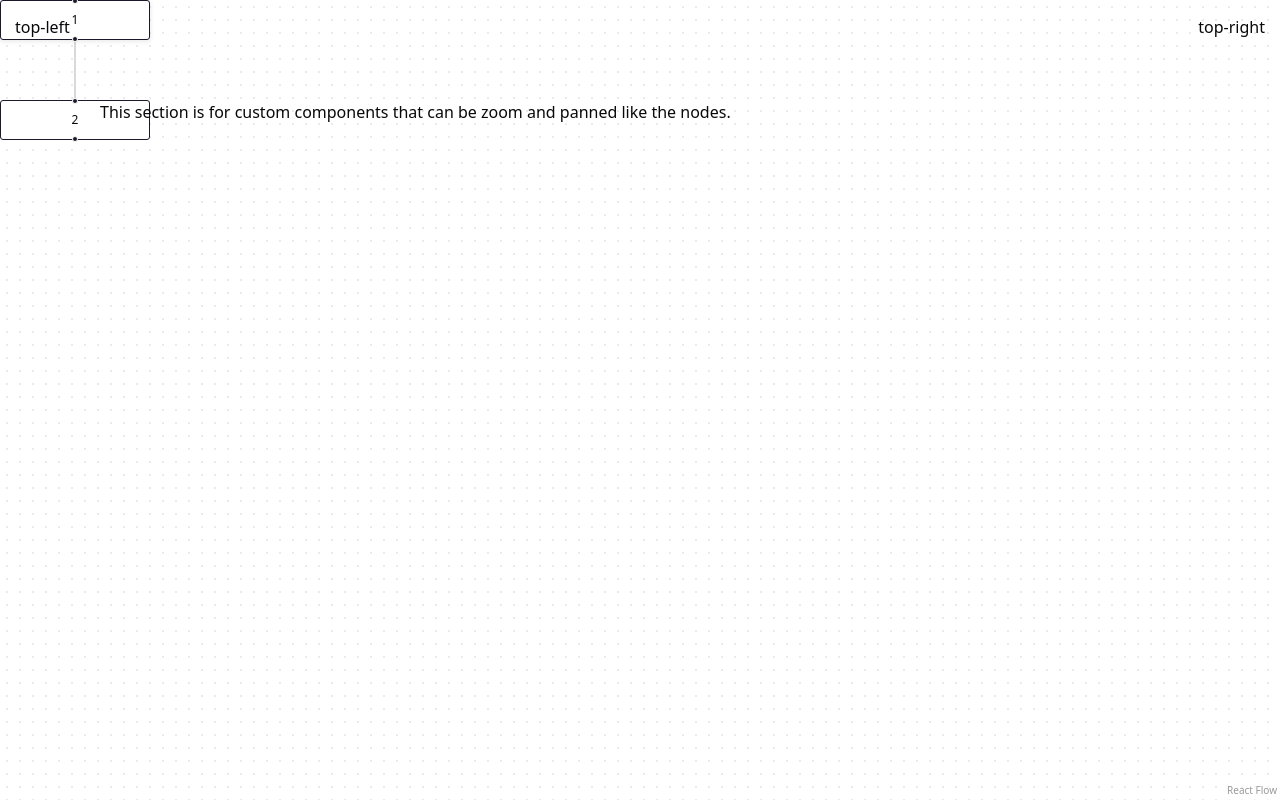
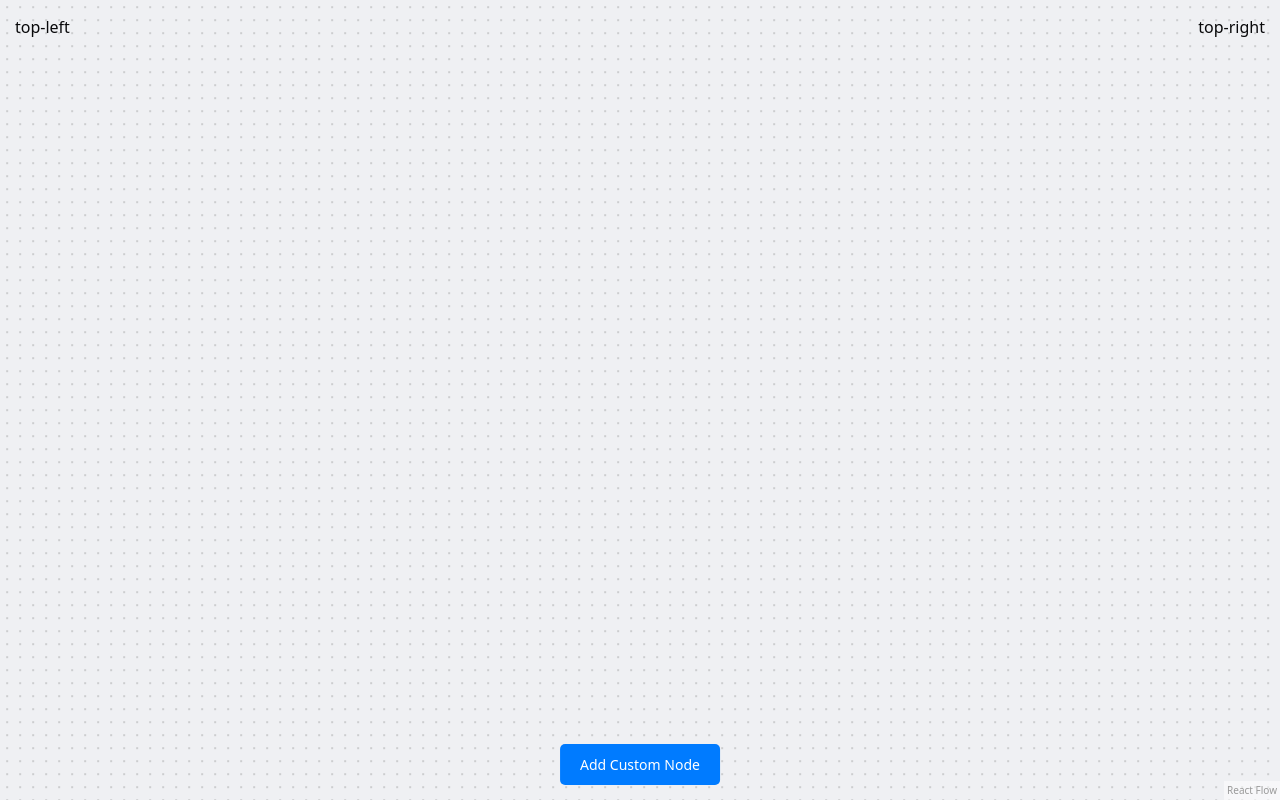
Before and after one commit to keplar-404/aiImageWorflow, a Next.js app: page /workflow_alpha/1 in a window 1280 px wide. Built offline with nearby package versions, Linux system fonts and the light colour scheme.

Commit message:
custom test node created successfully

```diff
--- a/src/app/(dashboard)/workflow_alpha/[slug]/page.tsx
+++ b/src/app/(dashboard)/workflow_alpha/[slug]/page.tsx
@@ -1,72 +1,74 @@
 "use client";
-import React, { useCallback } from "react";
+import React, { useMemo, useCallback } from "react";
 import {
   ReactFlow,
-  MiniMap,
-  Controls,
   Background,
   useNodesState,
-  useEdgesState,
-  addEdge,
+  BackgroundVariant,
+  Node,
   Panel,
-  Connection,
-  BackgroundVariant,
-  ViewportPortal,
 } from "@xyflow/react";
 
 import "@xyflow/react/dist/style.css";
 import "./style.css";
+import NavBar from "../../../../components/workflow/NavBar";
+import CustomNode from "@/components/workflow/customNode";
 
-const initialNodes = [
-  { id: "1", position: { x: 0, y: 0 }, data: { label: "1" } },
-  { id: "2", position: { x: 0, y: 100 }, data: { label: "2" } },
-];
-const initialEdges = [{ id: "e1-2", source: "1", target: "2" }];
+const initialNodes: Node[] = [];
 
 export default function App() {
   const [nodes, setNodes, onNodesChange] = useNodesState(initialNodes);
-  const [edges, setEdges, onEdgesChange] = useEdgesState(initialEdges);
 
-  const onConnect = useCallback(
-    (params: Connection) => setEdges((eds) => addEdge(params, eds)),
-    [setEdges]
+  const nodeTypes = useMemo(
+    () => ({
+      customNode: CustomNode,
+    }),
+    []
   );
+
+  const addNode = useCallback(() => {
+    const newNode: Node = {
+      id: `node-${Date.now()}`,
+      type: "customNode",
+      position: {
+        x: Math.random() * 300,
+        y: Math.random() * 300,
+      },
+      data: { value: Math.floor(Math.random() * 1000) },
+    };
+    setNodes((nds) => [...nds, newNode]);
+  }, [setNodes]);
 
   return (
     <div style={{ width: "100vw", height: "100vh" }}>
       <ReactFlow
         nodes={nodes}
-        edges={edges}
         onNodesChange={onNodesChange}
-        onEdgesChange={onEdgesChange}
-        onConnect={onConnect}
-        // panOnScroll={true}
+        nodeTypes={nodeTypes}
+        panOnScroll={true}
         selectionOnDrag={true}
-        // panOnDrag={false}
-        style={{ cursor: "default" }}
+        panOnDrag={[1, 2]}
+        minZoom={0.3} // Minimum zoom level (10%)
       >
-        <Panel position="top-left">top-left</Panel>
-
-        <Panel position="top-right">top-right</Panel>
-
-
-
-    <ViewportPortal>
-      <div
-        style={{ transform: 'translate(100px, 100px)', position: 'absolute' }}
-      >
-       This section is for custom components that can be zoom and panned like the nodes.
-      </div>
-    </ViewportPortal>
-
-
-        <Background
-          variant={BackgroundVariant.Dots}
-          gap={13}
-          size={1}
-          color=""
-        />
-
+        <NavBar />
+        <Background variant={BackgroundVariant.Dots} gap={13} size={1.3} color="gray" bgColor="#EFF0F3"/>
+        <Panel position="bottom-center">
+          <button
+            onClick={addNode}
+            style={{
+              padding: "10px 20px",
+              backgroundColor: "#007bff",
+              color: "white",
+              border: "none",
+              borderRadius: "5px",
+              cursor: "pointer",
+              fontSize: "14px",
+              fontWeight: "500",
+            }}
+          >
+            Add Custom Node
+          </button>
+        </Panel>
       </ReactFlow>
     </div>
   );
--- a/src/app/(dashboard)/workflow_alpha/[slug]/style.css
+++ b/src/app/(dashboard)/workflow_alpha/[slug]/style.css
@@ -0,0 +1,62 @@
+/* Override cursor for nodes and interactive elements to default */
+.react-flow__node {
+  cursor: default !important;
+}
+
+.react-flow__handle {
+  cursor: default !important;
+}
+
+.react-flow__edge {
+  cursor: default !important;
+}
+
+.react-flow__edge-path {
+  cursor: default !important;
+}
+
+.react-flow__connection-line {
+  cursor: default !important;
+}
+
+.react-flow__selection {
+  cursor: default !important;
+}
+
+/* Keep default cursor on hover for nodes and handles */
+.react-flow__node:hover {
+  cursor: default !important;
+}
+
+.react-flow__handle:hover {
+  cursor: default !important;
+}
+
+.react-flow__edge:hover {
+  cursor: default !important;
+}
+
+/* Allow natural panning cursors for canvas - DO NOT override these */
+/* .react-flow__pane - let this use its natural cursor behavior */
+/* .react-flow__pane.panning - let this show grabbing cursor */
+/* .react-flow__pane--panning - let this show grabbing cursor */
+
+/* Override cursor for minimap if you add it later */
+.react-flow__minimap {
+  cursor: default !important;
+}
+
+.react-flow__pane.panning{
+    cursor: grab !important;
+}
+.react-flow__pane--panning{
+    cursor: grabbing !important;
+}
+
+.react-flow__pane {
+  cursor: default !important;
+}
+
+.react-flow__minimap-mask {
+  cursor: default !important;
+}
--- /dev/null
+++ b/src/components/ui/card.tsx
@@ -0,0 +1,92 @@
+import * as React from "react"
+
+import { cn } from "@/lib/utils"
+
+function Card({ className, ...props }: React.ComponentProps<"div">) {
+  return (
+    <div
+      data-slot="card"
+      className={cn(
+        "bg-card text-card-foreground flex flex-col gap-6 rounded-xl border py-6 shadow-sm",
+        className
+      )}
+      {...props}
+    />
+  )
+}
+
+function CardHeader({ className, ...props }: React.ComponentProps<"div">) {
+  return (
+    <div
+      data-slot="card-header"
+      className={cn(
+        "@container/card-header grid auto-rows-min grid-rows-[auto_auto] items-start gap-1.5 px-6 has-data-[slot=card-action]:grid-cols-[1fr_auto] [.border-b]:pb-6",
+        className
+      )}
+      {...props}
+    />
+  )
+}
+
+function CardTitle({ className, ...props }: React.ComponentProps<"div">) {
+  return (
+    <div
+      data-slot="card-title"
+      className={cn("leading-none font-semibold", className)}
+      {...props}
+    />
+  )
+}
+
+function CardDescription({ className, ...props }: React.ComponentProps<"div">) {
+  return (
+    <div
+      data-slot="card-description"
+      className={cn("text-muted-foreground text-sm", className)}
+      {...props}
+    />
+  )
+}
+
+function CardAction({ className, ...props }: React.ComponentProps<"div">) {
+  return (
+    <div
+      data-slot="card-action"
+      className={cn(
+        "col-start-2 row-span-2 row-start-1 self-start justify-self-end",
+        className
+      )}
+      {...props}
+    />
+  )
+}
+
+function CardContent({ className, ...props }: React.ComponentProps<"div">) {
+  return (
+    <div
+      data-slot="card-content"
+      className={cn("px-6", className)}
+      {...props}
+    />
+  )
+}
+
+function CardFooter({ className, ...props }: React.ComponentProps<"div">) {
+  return (
+    <div
+      data-slot="card-footer"
+      className={cn("flex items-center px-6 [.border-t]:pt-6", className)}
+      {...props}
+    />
+  )
+}
+
+export {
+  Card,
+  CardHeader,
+  CardFooter,
+  CardTitle,
+  CardAction,
+  CardDescription,
+  CardContent,
+}
--- a/src/components/ui/input.tsx
+++ b/src/components/ui/input.tsx
@@ -9,7 +9,7 @@ function Input({ className, type, ...props }: React.ComponentProps<"input">) {
       data-slot="input"
       className={cn(
         "file:text-foreground placeholder:text-muted-foreground selection:bg-primary selection:text-primary-foreground dark:bg-input/30 border-input flex h-9 w-full min-w-0 rounded-md border bg-transparent px-3 py-1 text-base shadow-xs transition-[color,box-shadow] outline-none file:inline-flex file:h-7 file:border-0 file:bg-transparent file:text-sm file:font-medium disabled:pointer-events-none disabled:cursor-not-allowed disabled:opacity-50 md:text-sm",
-        "focus-visible:border-ring focus-visible:ring-ring/50 focus-visible:ring-[3px]",
+        "focus-visible:border-ring focus-visible:ring-ring/50 focus-visible:ring-[0px]",
         "aria-invalid:ring-destructive/20 dark:aria-invalid:ring-destructive/40 aria-invalid:border-destructive",
         className
       )}
--- /dev/null
+++ b/src/components/ui/label.tsx
@@ -0,0 +1,24 @@
+"use client"
+
+import * as React from "react"
+import * as LabelPrimitive from "@radix-ui/react-label"
+
+import { cn } from "@/lib/utils"
+
+function Label({
+  className,
+  ...props
+}: React.ComponentProps<typeof LabelPrimitive.Root>) {
+  return (
+    <LabelPrimitive.Root
+      data-slot="label"
+      className={cn(
+        "flex items-center gap-2 text-sm leading-none font-medium select-none group-data-[disabled=true]:pointer-events-none group-data-[disabled=true]:opacity-50 peer-disabled:cursor-not-allowed peer-disabled:opacity-50",
+        className
+      )}
+      {...props}
+    />
+  )
+}
+
+export { Label }
--- /dev/null
+++ b/src/components/ui/textarea.tsx
@@ -0,0 +1,18 @@
+import * as React from "react"
+
+import { cn } from "@/lib/utils"
+
+function Textarea({ className, ...props }: React.ComponentProps<"textarea">) {
+  return (
+    <textarea
+      data-slot="textarea"
+      className={cn(
+        "border-input placeholder:text-muted-foreground focus-visible:border-ring focus-visible:ring-ring/50 aria-invalid:ring-destructive/20 dark:aria-invalid:ring-destructive/40 aria-invalid:border-destructive dark:bg-input/30 flex field-sizing-content min-h-16 w-full rounded-md border bg-transparent px-3 py-2 text-base shadow-xs transition-[color,box-shadow] outline-none focus-visible:ring-[0px] disabled:cursor-not-allowed disabled:opacity-50 md:text-sm",
+        className
+      )}
+      {...props}
+    />
+  )
+}
+
+export { Textarea }
--- /dev/null
+++ b/src/components/workflow/NavBar.tsx
@@ -0,0 +1,11 @@
+import { Panel } from "@xyflow/react";
+
+export default function NavBar() {
+  return (
+    <>
+      <Panel position="top-left">top-left</Panel>
+
+      <Panel position="top-right">top-right</Panel>
+    </>
+  );
+}
--- /dev/null
+++ b/src/components/workflow/customNode.tsx
@@ -0,0 +1,62 @@
+import { Button } from "@/components/ui/button";
+import {
+  Card,
+  CardAction,
+  CardContent,
+  CardDescription,
+  CardFooter,
+  CardHeader,
+  CardTitle,
+} from "@/components/ui/card";
+import { Input } from "@/components/ui/input";
+import { Label } from "@/components/ui/label";
+import Image from "next/image";
+import { X } from "lucide-react";
+import { Textarea } from "../ui/textarea";
+
+export default function CustomNode() {
+  return (
+    <Card className="w-[25rem]">
+      <CardHeader className="px-4">
+        <CardDescription className="flex gap-x-3">
+          <Image src={"/gpt.svg"} width={16} height={16} alt="gpt" />
+          <p className="[word-spacing:0.01rem]"> GPT Image</p>
+        </CardDescription>
+
+        <CardAction>
+          <div className=" cursor-pointer hover:bg-gray-300 p-[4px] rounded-sm">
+            <X size={16} />
+          </div>
+        </CardAction>
+      </CardHeader>
+      <CardContent className="px-4">
+        <div className="flex flex-col gap-y-5">
+          <Button className="cursor-pointer bg-black hover:bg-black/70">
+            Test
+          </Button>
+
+          <div className="flex flex-col gap-y-1.5">
+            <Label className="text-sm">Title</Label>
+            <Input placeholder="Enter title" className="mb-4" />
+          </div>
+
+          <div className="flex flex-col gap-y-1.5">
+            <Label className="text-sm">Description</Label>
+            <Textarea
+              placeholder="Enter description"
+              className="mb-4 [&::-webkit-resizer]:opacity-0"
+            />
+          </div>
+
+          <div className="flex flex-col gap-y-1.5">
+            <Label className="text-sm">API Key</Label>
+            <Input placeholder="43Kk4..." type="password" />
+          </div>
+        </div>
+      </CardContent>
+      <CardFooter className="pt-6 pb-4">
+        <CardDescription>Output</CardDescription>
+      </CardFooter>
+    </Card>
+  );
+}
```
Also changed, not shown: public/gpt.svg (added).
